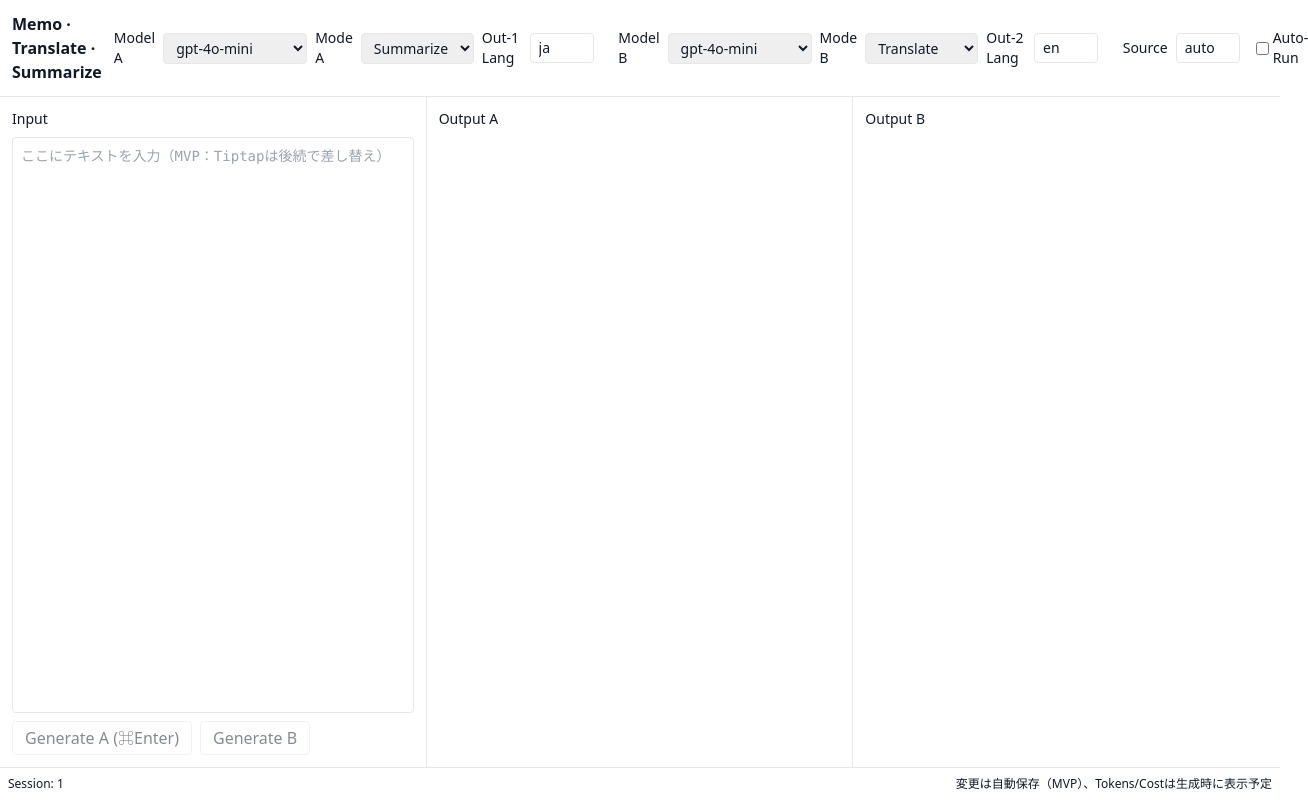
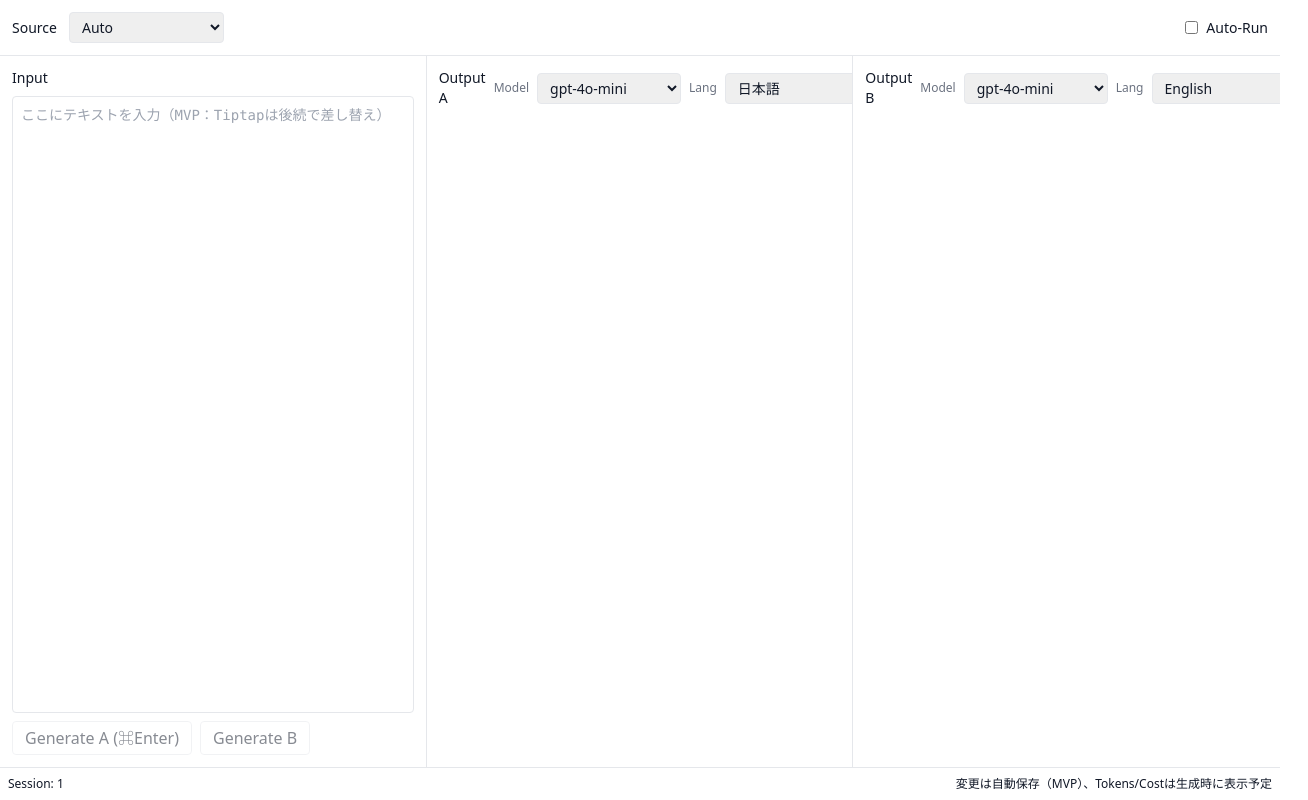
Before and after one commit to yusuke10151985/notes, a Next.js app: page /1 in a window 1280 px wide. Shown: the whole page, 1308 px wide, since content can reach past the window. Built offline with nearby package versions, Linux system fonts and the light colour scheme.

Commit message:
feat(ui): single global Model selector; default mode=translate; remove tool title; move Model + per-pane Lang dropdowns next to each Output title; add Source dropdown

```diff
--- a/app/(session)/[id]/page.tsx
+++ b/app/(session)/[id]/page.tsx
@@ -7,10 +7,11 @@ type Mode = 'translate'|'summarize'|'detect'|'free';
 
 export default function SessionPage(props: any) {
   const sessionId: string = props?.params?.id ?? '';
-  const [modelA, setModelA] = useState('gpt-4o-mini');
-  const [modelB, setModelB] = useState('gpt-4o-mini');
-  const [modeA, setModeA] = useState<Mode>('summarize');
-  const [modeB, setModeB] = useState<Mode>('translate');
+  // モデルは一箇所のみ
+  const [model, setModel] = useState('gpt-4o-mini');
+  // デフォルトは翻訳
+  const [modeA] = useState<Mode>('translate');
+  const [modeB] = useState<Mode>('translate');
   const [sourceLang, setSourceLang] = useState('auto');
   const [targetLangA, setTargetLangA] = useState('ja');
   const [targetLangB, setTargetLangB] = useState('en');
@@ -24,8 +25,25 @@ export default function SessionPage(props: any) {
   const abortARef = useRef<AbortController | null>(null);
   const abortBRef = useRef<AbortController | null>(null);
 
+  const LANGS = [
+    { code: 'auto', name: 'Auto' },
+    { code: 'ja', name: '日本語' },
+    { code: 'en', name: 'English' },
+    { code: 'zh', name: '中文' },
+    { code: 'ko', name: '한국어' },
+    { code: 'fr', name: 'Français' },
+    { code: 'de', name: 'Deutsch' },
+    { code: 'es', name: 'Español' },
+    { code: 'th', name: 'ไทย' },
+    { code: 'vi', name: 'Tiếng Việt' },
+    { code: 'id', name: 'Bahasa Indonesia' },
+    { code: 'pt', name: 'Português' },
+    { code: 'hi', name: 'हिन्दी' },
+    { code: 'ar', name: 'العربية' },
+    { code: 'ru', name: 'Русский' },
+  ];
+
   async function runGenerate(pane: 1|2) {
-    const model = pane === 1 ? modelA : modelB;
     const mode: Mode = pane === 1 ? modeA : modeB;
     const targetLang = pane === 1 ? targetLangA : targetLangB;
     const setter = pane === 1 ? setOutA : setOutB;
@@ -99,17 +117,17 @@ export default function SessionPage(props: any) {
     }
   }
 
-  const debouncedA = useMemo(() => debounce(() => runGenerate(1), 500), [modelA, modeA, sourceLang, targetLangA, sessionId]);
-  const debouncedB = useMemo(() => debounce(() => runGenerate(2), 500), [modelB, modeB, sourceLang, targetLangB, sessionId]);
+  const debouncedA = useMemo(() => debounce(() => runGenerate(1), 500), [model, modeA, sourceLang, targetLangA, sessionId]);
+  const debouncedB = useMemo(() => debounce(() => runGenerate(2), 500), [model, modeB, sourceLang, targetLangB, sessionId]);
 
   useEffect(() => {
     if (autoRun && inputText.trim()) debouncedA();
     // eslint-disable-next-line react-hooks/exhaustive-deps
-  }, [inputText, modelA, modeA, sourceLang, targetLangA, autoRun]);
+  }, [inputText, model, modeA, sourceLang, targetLangA, autoRun]);
   useEffect(() => {
     if (autoRun && inputText.trim()) debouncedB();
     // eslint-disable-next-line react-hooks/exhaustive-deps
-  }, [inputText, modelB, modeB, sourceLang, targetLangB, autoRun]);
+  }, [inputText, model, modeB, sourceLang, targetLangB, autoRun]);
 
   useEffect(() => {
     // 入力変更時に警告クリア
@@ -119,44 +137,15 @@ export default function SessionPage(props: any) {
   return (
     <div className="flex flex-col h-dvh">
       <header className="border-b p-3 gap-3 flex items-center justify-between">
-        <div className="font-semibold">Memo · Translate · Summarize</div>
         <div className="flex items-center gap-2 text-sm">
-          <label>Model A</label>
-          <select className="border px-2 py-1 rounded" value={modelA} onChange={e=>setModelA(e.target.value)}>
-            <option value="gpt-4o-mini">gpt-4o-mini</option>
-            <option value="gpt-4o">gpt-4o</option>
-            <option value="gemini-2.0-flash">gemini-2.0-flash</option>
+          <label className="mr-1">Source</label>
+          <select className="border px-2 py-1 rounded" value={sourceLang} onChange={e=>setSourceLang(e.target.value)}>
+            {LANGS.map(l => (
+              <option key={l.code} value={l.code}>{l.name}</option>
+            ))}
           </select>
-          <label>Mode A</label>
-          <select className="border px-2 py-1 rounded" value={modeA} onChange={e=>setModeA(e.target.value as Mode)}>
-            <option value="translate">Translate</option>
-            <option value="summarize">Summarize</option>
-            <option value="detect">Detect</option>
-            <option value="free">Free</option>
-          </select>
-          <label>Out-1 Lang</label>
-          <input className="border px-2 py-1 rounded w-16" value={targetLangA} onChange={e=>setTargetLangA(e.target.value)} />
-          <div className="w-4"/>
-          <label>Model B</label>
-          <select className="border px-2 py-1 rounded" value={modelB} onChange={e=>setModelB(e.target.value)}>
-            <option value="gpt-4o-mini">gpt-4o-mini</option>
-            <option value="gpt-4o">gpt-4o</option>
-            <option value="gemini-2.0-flash">gemini-2.0-flash</option>
-          </select>
-          <label>Mode B</label>
-          <select className="border px-2 py-1 rounded" value={modeB} onChange={e=>setModeB(e.target.value as Mode)}>
-            <option value="translate">Translate</option>
-            <option value="summarize">Summarize</option>
-            <option value="detect">Detect</option>
-            <option value="free">Free</option>
-          </select>
-          <label>Out-2 Lang</label>
-          <input className="border px-2 py-1 rounded w-16" value={targetLangB} onChange={e=>setTargetLangB(e.target.value)} />
-          <div className="w-4"/>
-          <label>Source</label>
-          <input className="border px-2 py-1 rounded w-16" value={sourceLang} onChange={e=>setSourceLang(e.target.value)} />
-          <label className="ml-2 flex items-center gap-1"><input type="checkbox" checked={autoRun} onChange={e=>setAutoRun(e.target.checked)} /> Auto-Run</label>
         </div>
+        <label className="ml-2 flex items-center gap-2 text-sm"><input type="checkbox" checked={autoRun} onChange={e=>setAutoRun(e.target.checked)} /> Auto-Run</label>
       </header>
       {alertMsg && (
         <div className="bg-amber-50 text-amber-800 border-b border-amber-200 px-3 py-2 text-sm">
@@ -178,11 +167,43 @@ export default function SessionPage(props: any) {
           </div>
         </section>
         <section className="border-r p-3 min-h-0 overflow-auto">
-          <div className="text-sm font-medium mb-2">Output A</div>
+          <div className="text-sm font-medium mb-2 flex items-center justify-between gap-2">
+            <span>Output A</span>
+            <div className="flex items-center gap-2">
+              <label className="text-xs text-gray-500">Model</label>
+              <select className="border px-2 py-1 rounded" value={model} onChange={e=>setModel(e.target.value)}>
+                <option value="gpt-4o-mini">gpt-4o-mini</option>
+                <option value="gpt-4o">gpt-4o</option>
+                <option value="gemini-2.0-flash">gemini-2.0-flash</option>
+              </select>
+              <label className="text-xs text-gray-500">Lang</label>
+              <select className="border px-2 py-1 rounded" value={targetLangA} onChange={e=>setTargetLangA(e.target.value)}>
+                {LANGS.filter(l=>l.code!=='auto').map(l => (
+                  <option key={l.code} value={l.code}>{l.name}</option>
+                ))}
+              </select>
+            </div>
+          </div>
           <MarkdownPane content={outA} />
         </section>
         <section className="p-3 min-h-0 overflow-auto">
-          <div className="text-sm font-medium mb-2">Output B</div>
+          <div className="text-sm font-medium mb-2 flex items-center justify-between gap-2">
+            <span>Output B</span>
+            <div className="flex items-center gap-2">
+              <label className="text-xs text-gray-500">Model</label>
+              <select className="border px-2 py-1 rounded" value={model} onChange={e=>setModel(e.target.value)}>
+                <option value="gpt-4o-mini">gpt-4o-mini</option>
+                <option value="gpt-4o">gpt-4o</option>
+                <option value="gemini-2.0-flash">gemini-2.0-flash</option>
+              </select>
+              <label className="text-xs text-gray-500">Lang</label>
+              <select className="border px-2 py-1 rounded" value={targetLangB} onChange={e=>setTargetLangB(e.target.value)}>
+                {LANGS.filter(l=>l.code!=='auto').map(l => (
+                  <option key={l.code} value={l.code}>{l.name}</option>
+                ))}
+              </select>
+            </div>
+          </div>
           <MarkdownPane content={outB} />
         </section>
       </main>
```
